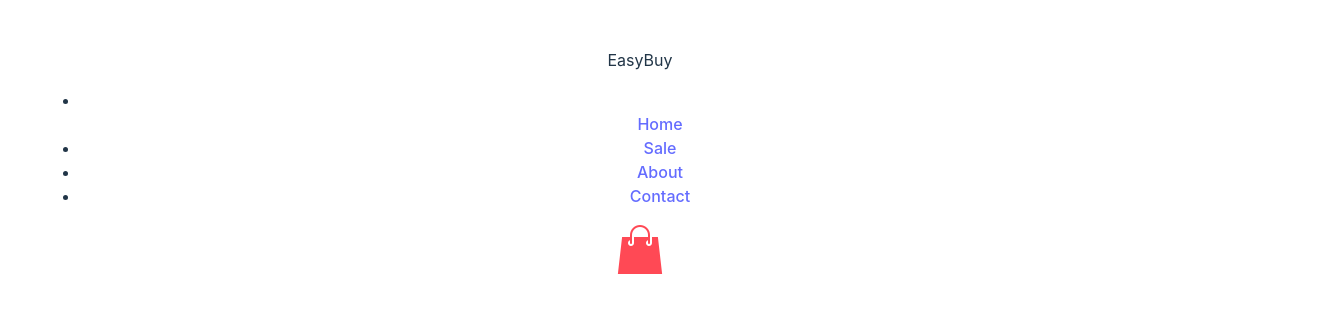
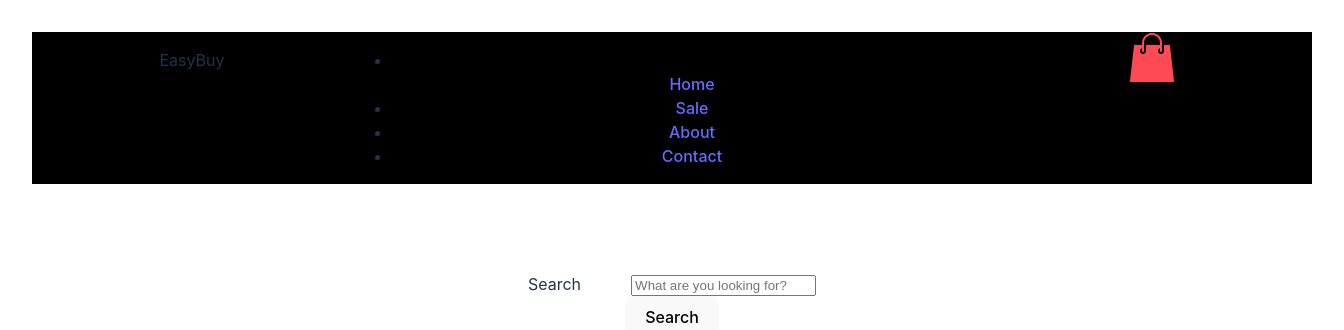
Before and after one commit to lem31/mystore, a React (Vite) app in the folder my-store-app/: page /Sale in a window 1280 px wide. Shown: the top 330 px of the page, 1344 px wide, since content can reach past the window. Built offline with nearby package versions, Linux system fonts and the light colour scheme.

Commit message:
Added some styles to header

```diff
--- /dev/null
+++ b/my-store-app/src/CSS_Modules/Header/header.module.css
@@ -0,0 +1,17 @@
+.header {
+  display: flex;
+  width: 100vw;
+  background-color: black;
+}
+
+.logo {
+  flex: 1;
+}
+
+.nav {
+  flex: 2;
+}
+
+.shopping {
+  flex: 1;
+}
--- a/my-store-app/src/Components/Header/header.jsx
+++ b/my-store-app/src/Components/Header/header.jsx
@@ -1,16 +1,16 @@
 import CartIcon from "../Cart/cart_icon";
 import {Link} from "react-router-dom";
-
+import styles from "../../CSS_Modules/Header/header.module.css";
 
 function Header(){
   return(
     <div>
-   <header>
+   <header className={styles.header}>
 
-    <p>
+    <p className={styles.logo} >
       EasyBuy
     </p>
-   <nav>
+   <nav className={styles.nav}>
     <ul>
       <li >
       </li>
@@ -31,7 +31,10 @@ function Header(){
 
       </ul>
    </nav>
-<CartIcon/>
+   <div className={styles.shopping
+   }>
+<CartIcon />
+</div>
 
    </header>
    </div>
```
